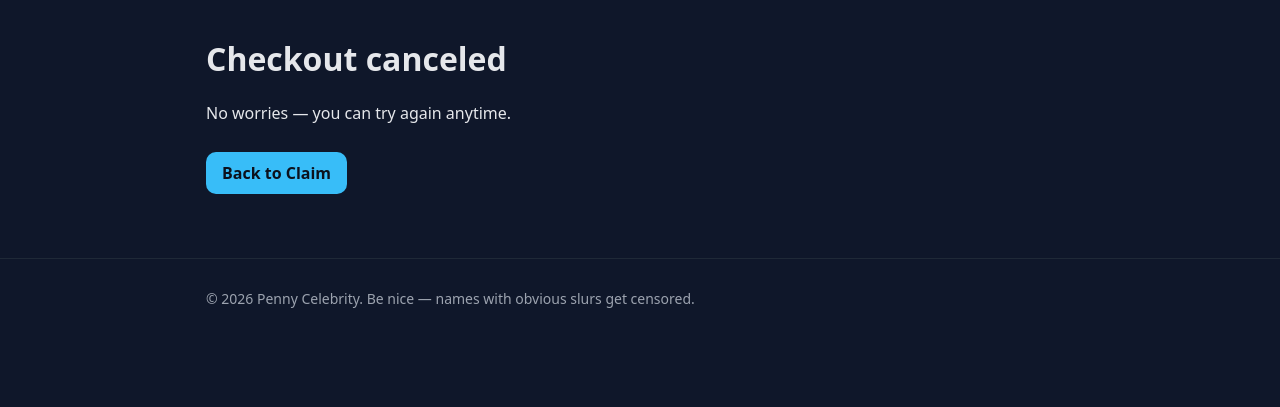
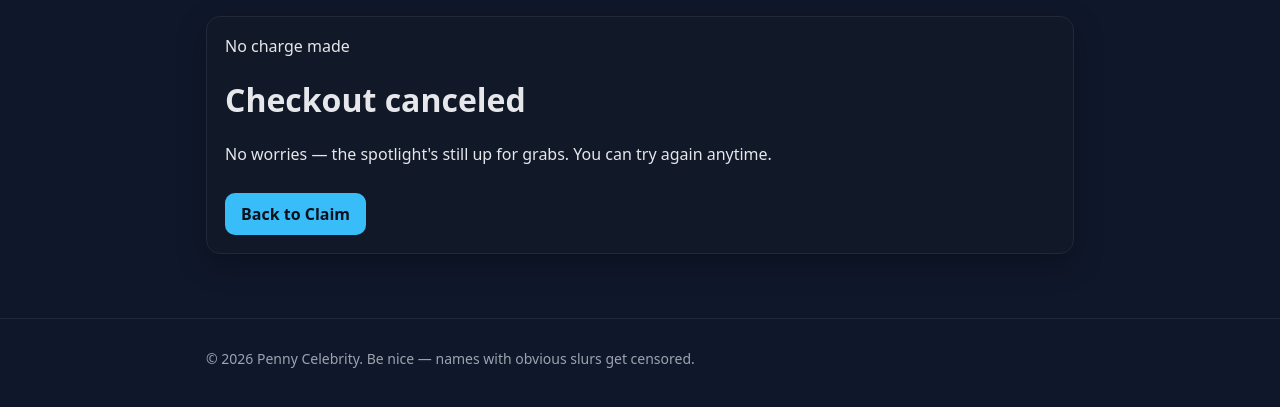
Before and after one commit to hubbinbunnin-oss/pennycelebrity, a Flask app: page /cancel in a window 1280 px wide. Shown: the part 55-462 px from the top of the page. Run offline with Flask 3, Linux system fonts and the light colour scheme.

Commit message:
Update cancel.html

```diff
--- a/templates/cancel.html
+++ b/templates/cancel.html
@@ -1,6 +1,9 @@
 {% extends "layout.html" %}
 {% block content %}
-  <h1>Checkout canceled</h1>
-  <p>No worries — you can try again anytime.</p>
-  <a class="btn" href="/claim">Back to Claim</a>
+  <div class="card center">
+    <span class="eyebrow-top">No charge made</span>
+    <h1>Checkout canceled</h1>
+    <p>No worries — the spotlight's still up for grabs. You can try again anytime.</p>
+    <a class="btn" href="/claim">Back to Claim</a>
+  </div>
 {% endblock %}
```
